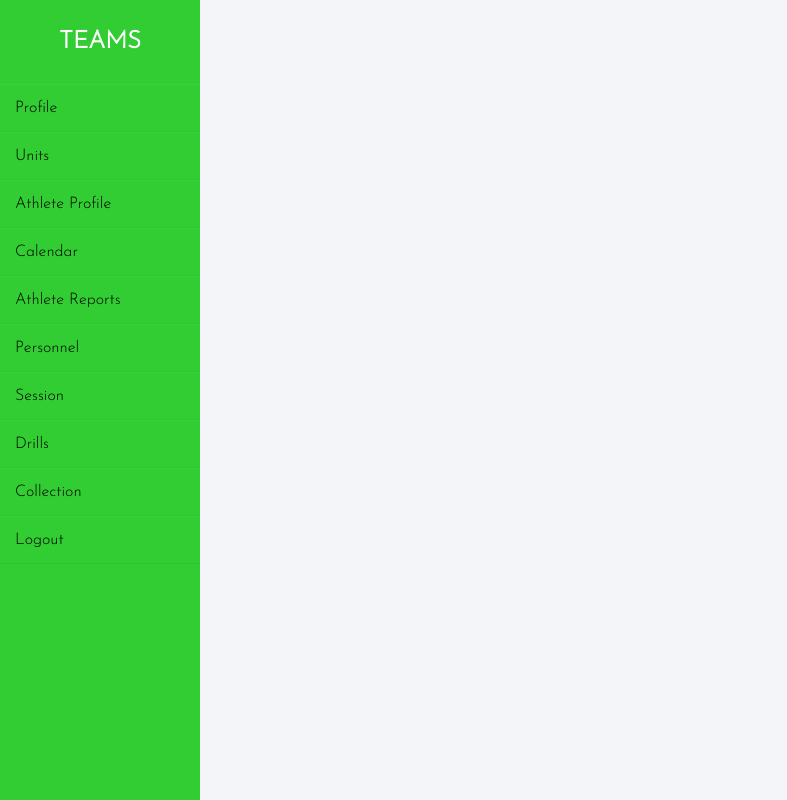
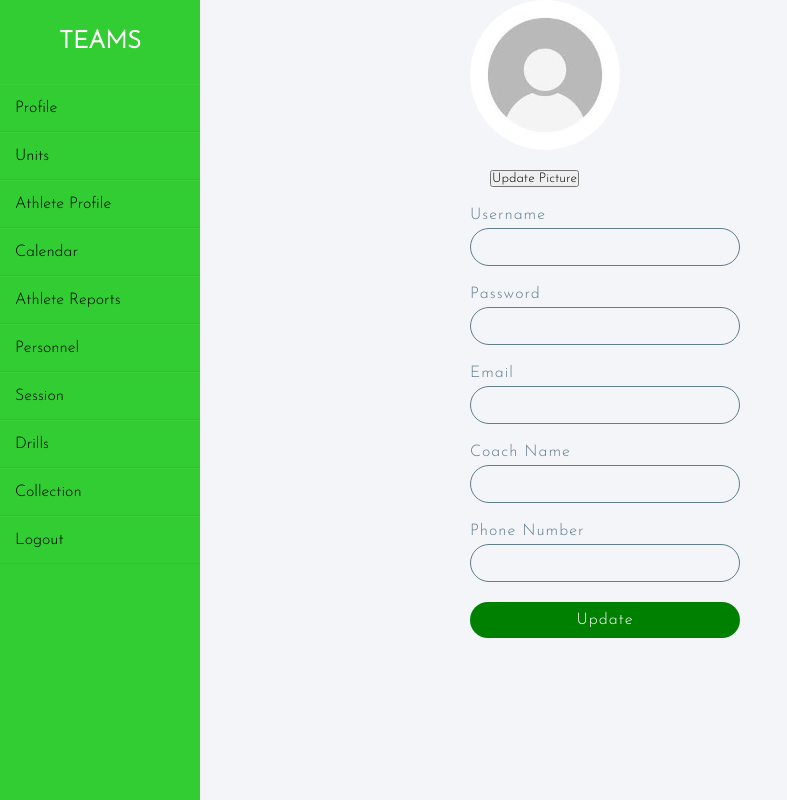
Before and after one commit to Nelsonlobojo/football-management-system, a Flask app: page /login/profile in a window 1280 px wide. Shown: the whole page, without its empty margins (0-787 px from the left). Run offline with Flask 2, Linux system fonts and the light colour scheme; the visitor is signed in with stand-in values (Sample User, id 1); data that the repository does not hold is empty; some libraries are stand-ins or nearby versions.

Commit message:
profile page complete but update picture

```diff
--- a/app.py
+++ b/app.py
@@ -1,4 +1,4 @@
-from flask import Flask, render_template, request, redirect, url_for, session
+from flask import Flask, render_template, request, redirect, url_for, session,flash
 from flask_mysqldb import MySQL
 import MySQLdb.cursors
 import re
@@ -25,7 +25,7 @@ def landing():
 @app.route('/login', methods=['POST', 'GET'])
 def login():
     #Output message if something goes wrong...
-    msg= 'Cannot find page'
+    msg= ''
 
         # Check if "username" and "password" POST requests exist (user submitted form)
     if request.method == 'POST' and 'email' in request.form and 'password' in request.form:
@@ -48,19 +48,19 @@ def login():
         else:
             # Account doesnt exist or username/password incorrect
             msg = 'Incorrect username/password!'
+    # Show the login form with message (if any)
     return render_template('login.html', msg=msg)
 
-
 # logout page
-#@app.route('/login/logout')
-#def logout():
+@app.route('/login/logout')
+def logout():
     # Remove session data, this will log the user out
-  # session.pop('loggedin', None)
-   #session.pop('id', None)
-   #session.pop('username', None)
+   session.pop('loggedin', None)
+   session.pop('id', None)
+   session.pop('username', None)
 
    # Redirect to login page
-   #return redirect(url_for('login'))
+   return redirect(url_for('login'))
 #this will be the home page, only accessible for loggedin users
 
 @app.route('/login/profile')
--- a/static/css/layout_styles.css
+++ b/static/css/layout_styles.css
@@ -13,6 +13,14 @@ body {
     background: #f3f5f9;
 }
 
+section {
+    position: relative;
+    display: flex;
+    justify-content: center;
+    align-items: center;
+    width:100%;
+    height: 90vh;
+}
 .wrapper {
     display: flex;
     position: relative;
@@ -53,3 +61,59 @@ body {
 .wrapper .sidebar .link {
     color: black;
 }
+section .profileBox {
+    width: 50%;
+    height: 100%;
+}
+section .profileBox .imgBox img {
+    width: 150px;
+    height: 150px;
+    object-fit: cover;
+    border-radius: 50%;
+    display: block;
+}
+section .profileBox .imgBox button{
+    margin:20px;
+    display: block;
+}
+
+section .profileBox .formBox {
+    width: 50%;
+}
+
+section .profileBox .formBox .inputBox {
+    margin-bottom: 20px;
+}
+section .profileBox .formBox .inputBox span {
+    font-size: 16px;
+    margin-bottom: 5px;
+    display: inline-block;
+    color:#607d8b;
+    font-weight: 300;
+    font-size: 16px;
+    letter-spacing: 1px;
+}
+section .profileBox .formBox .inputBox input {
+    width: 100%;
+    padding: 10px 20px;
+    outline: none;
+    font-weight: 400;
+    border: 1px solid #607d8b;
+    font-size: 16px;
+    letter-spacing: 1px;
+    color: #607d8b;
+    background: transparent;
+    border-radius: 30px;
+}
+section .profileBox .formBox .inputBox input[type="submit"]{
+    background: green;
+    color: white;
+    outline: none;
+    border: none;
+    font-weight: 500;
+    cursor: pointer;
+}
+
+section .profileBox .formBox .inputBox input[type="submit"]:hover{
+    background: #98FB98;
+}
--- a/static/css/styles.css
+++ b/static/css/styles.css
@@ -39,8 +39,6 @@ header{
     right: 0px;
     bottom: 0px;
     background-image: linear-gradient(green,transparent);
-
-
 }
 header.logo{
     position: relative;
@@ -183,6 +181,7 @@ header ul li a {
 
 }
 
+
 @media (max-width:1023px){
     .hide-for-mobile {
         display: none;
--- a/templates/layout.html
+++ b/templates/layout.html
@@ -22,7 +22,7 @@
             <li><a class="link" href=""></a>Session</li>
             <li><a class="link" href=""></a>Drills</li>
             <li><a class="link" href=""></a>Collection</li>
-            <li><a class="link" href=""></a>Logout</li>
+            <li><a class="link" href="logout">Logout</a></li>
         </ul>
     </div>
     <div class="content">
--- a/templates/profile.html
+++ b/templates/profile.html
@@ -1,5 +1,40 @@
 {% extends "layout.html" %}
+
 {% block title %}Profile{% endblock %}
 {% block content %}
-
+<section>
+    <div class="profileBox">
+        <div class="imgBox">
+            <img src="{{ url_for('static', filename = 'images/default.jpeg')}}" alt="">
+            <button type="button">Update Picture</button>
+        </div>
+     <div class="formBox">
+         <form>
+             <div class="inputBox">
+                 <span>Username</span>
+                 <input type="text" name="username" placeholder="{{ account['username'] }}">
+             </div>
+             <div class="inputBox">
+                 <span>Password</span>
+                 <input type="password" name="password" placeholder="{{ account['password'] }}">
+             </div>
+             <div class="inputBox">
+                 <span>Email</span>
+                 <input type="email" name="email" placeholder="{{ account['email'] }}">
+             </div>
+             <div class="inputBox">
+                <span>Coach Name</span>
+                <input type="text" name="coach-name">
+            </div>
+            <div class="inputBox">
+                <span>Phone Number</span>
+                <input type="phone-number" name="phone-number">
+            </div>
+             <div class="inputBox">
+                 <input type="submit" value="Update">
+             </div>
+         </form>
+     </div>
+    </div>
+</section>
 {% endblock content %}
```
Also changed, not shown: static/css/login_styles.css (+47 -0 lines), templates/login.html (+12 -0 lines), static/images/default.jpeg (added), 1 other file.
